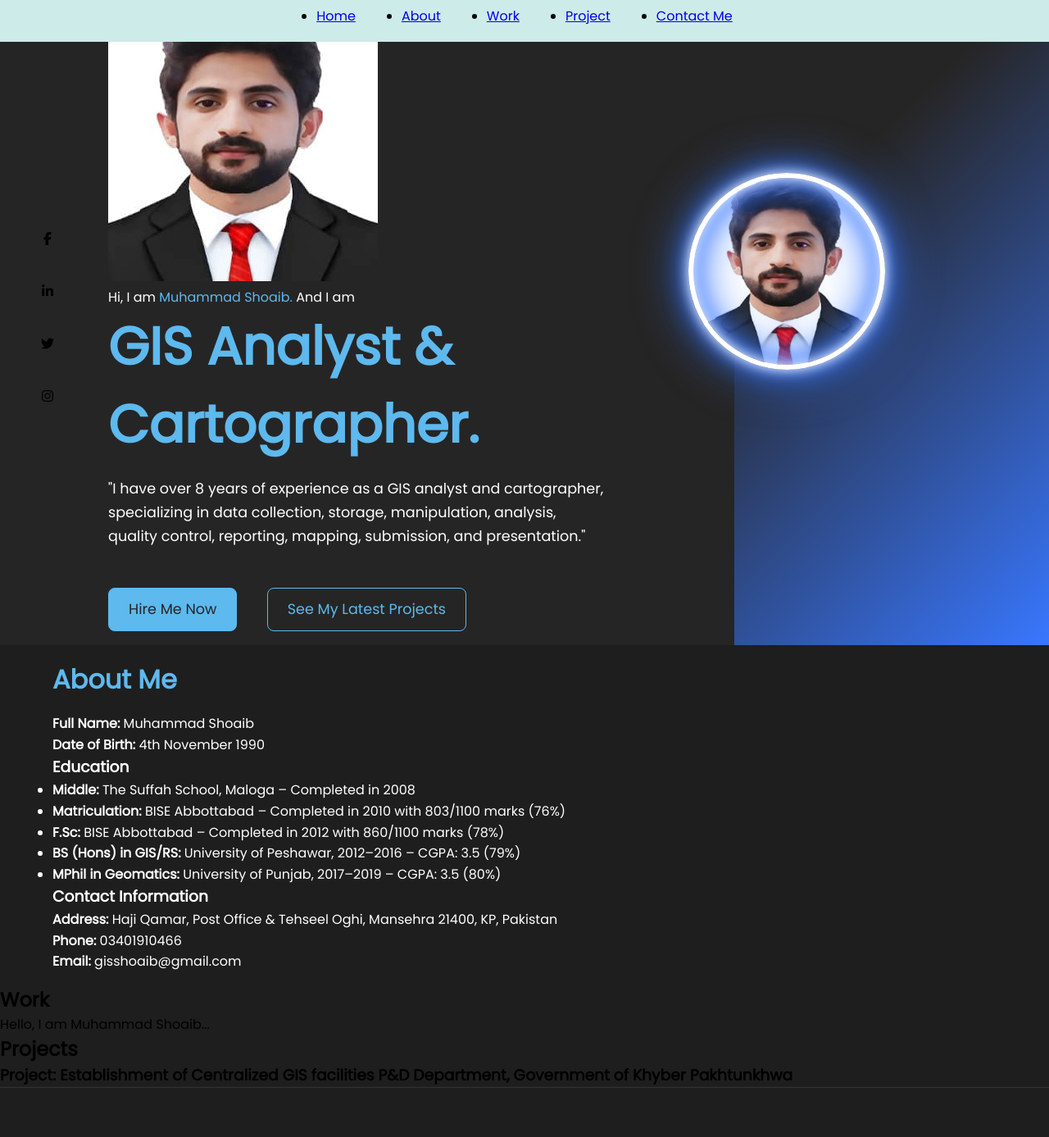
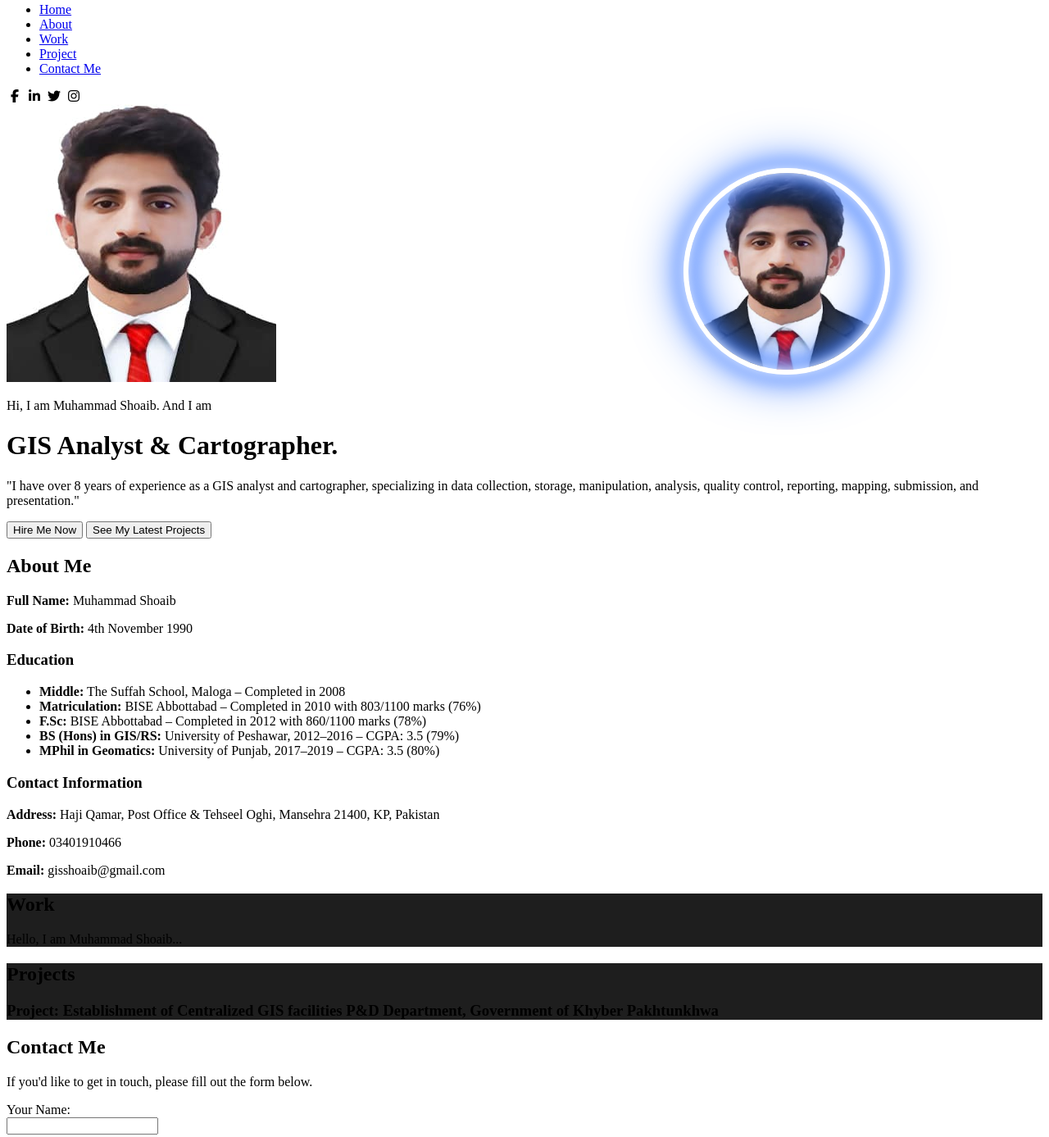
Before and after one commit to abdulbasit07WD/My-Portfolio, a plain HTML site: page index.html in a window 1280 px wide. Shown: the part 13-1400 px from the top of the page at 82% size. Drawn offline with Linux system fonts and the light colour scheme.

Commit message:
Update style.css

```diff
--- a/style.css
+++ b/style.css
@@ -1,159 +1,26 @@
-@import url('https://fonts.googleapis.com/css2?family=Poppins&display=swap');
-
-* {
-    margin: 0;
-    padding: 0;
-    box-sizing: border-box;
-    font-family: "Poppins", sans-serif;
-}
-
-.portfolio-container {
-    min-height: 100vh;
-    width: 100%;
-    display: flex;
-}
-/* ===== Navigation Styling ===== */
-.navlist {
-    display: flex;
-    gap: 3.5rem;
-    height: 8vh;
-    width: 100%;
-    justify-content: center;
-    align-items: center;
-    position: fixed;
-    top: 0;
-    left: 0;
-    right: 0;
-    transition: top 0.3s ease; /* Smooth transition when hiding and showing */
-    z-index: 100; /* Ensures it's always on top */
-    background-color: #cdebe8; /* Add background to prevent content overlap */
-}
-
-.left-container,
-.right-container {
-    height: 100vh;
-    display: flex;
-    align-items: center;
-}
-
-.left-container {
-    background-color: #262525;
-    width: 70%;
-    padding-left: 3rem;
-}
-
-.right-container {
-   background: linear-gradient(-45deg, #3877ff, #262525 70%);
-    width: 30%;
-}
-
-.icons .fa-brand {
-    color: #bbb;
-    font-size: 1.7rem;
-}
-
-.icons {
-    display: flex;
-    flex-direction: column;
-    justify-content: center;
-    align-items: center;
-    gap: 3rem;
-}
-
-.content {
-    margin-left: 4rem;
-}
-
-.intro {
-    color: #fff;
-}
-
-.content .intro span {
-    color: #5db9ee;
-}
-
-.content h2 {
-    font-size: 1.5rem;
-    color: #fff;
-}
-
-.content h1 {
-    font-size: 4rem;
-    color: #5db9ee;
-}
-
-.content .detail {
-    font-size: 1.1rem;
-    color: #fff;
-    max-width: 38rem;
-    margin: 1.1rem 0 3rem 0;
-    line-height: 1.8rem;
-}
-
-.btn-container button {
-    border: .1rem solid #5db9ee;
-    font-size: 1.1rem;
-    padding: .8rem 1.5rem;
-    border-radius: 0.5rem;
-    cursor: pointer;
-    transition: .5s;
-}
-
-button:nth-child(1) {
-    background: #5db9ee;
-    color: #262525;
-}
-
-button:nth-child(2) {
-    background: transparent;
-    color: #5db9ee;
-    margin-left: 2rem;
-}
-
-button:nth-child(1):hover {
-    background: transparent;
-    color: #5db9ee;
-}
-
-button:nth-child(2):hover {
-    background: #5db9ee;
-    color: #262525;
-}
-
-.icons .fa-brands:hover {
-    cursor: pointer;
-    background: linear-gradient(#fff, #3877ff);
-    -webkit-background-clip: text;
-    -webkit-text-fill-color: transparent;
-}
-
-/* ===== Circle Styling ===== */
+/* ===== Circle container ===== */
 .design .circle {
     aspect-ratio: 1; /* Ensures the container remains a perfect square */
     position: absolute;
     border-radius: 50%; /* Makes it a circle */
-    top: 43%;
-    left: 75%;
-    transform: translate(-50%, -50%); /* Centers the circle */
-    overflow: hidden; /* Hides anything that overflows the circle */
+    top: 43%;    /* Position the circle vertically */
+    left: 75%;   /* Position the circle horizontally */
+    transform: translate(-50%, -50%);  /* Center the circle */
+    overflow: hidden;  /* Hide anything that overflows the circle */
 }
 
-/* Circle with gradient background */
+/* Circle with Gradient (1st Circle) */
 .circle:nth-child(1) {
     background: linear-gradient(90deg, #272626 50%, #3b3939 50%);
     width: 12rem;
-    height: 12rem;
+    height: 12rem;  /* Ensure the circle is a perfect circle */
 }
 
-/* Circle with image */
+/* Circle with Image (2nd Circle) */
 .circle:nth-child(2) {
-    width: 15rem;  /* Set circle size */
-    height: 15rem; /* Ensure height matches width */
-    background-image: url("images/portfolio.jpg");
-    background-size: cover; /* Ensures the image covers the entire circle */
-    background-position: center; /* Centers the image within the circle */
-    background-repeat: no-repeat;
-    border: .4rem solid #fff; /* Border around the circle */
+    width: 15rem;    /* Circle size */
+    height: 15rem;   /* Same as width to ensure it's a circle */
+    border: .4rem solid #fff;
     box-shadow:
         0 0 1rem #fff,
         inset 0 0 1rem #fff,
@@ -161,129 +28,8 @@ button:nth-child(2):hover {
         inset 0 0 2rem #3877ff,
         0 0 4rem #3877ff,
         inset 0 0 4rem #3877ff;
+    background-image: url("images/portfolio.jpg");  /* Image as background */
+    background-size: cover;   /* Ensure the image covers the entire circle */
+    background-position: center;  /* Centers the image inside the circle */
+    background-repeat: no-repeat;  /* Ensure the image doesn't repeat */
 }
-
-/* ===== Section Styling (About, Work, Projects) ===== */
-.section {
-    padding: 1rem 4rem;
-    background-color: #1e1e1e;
-    color: #fff;
-    font-size: 1rem;
-    line-height: 1.6;
-}
-
-.section h2 {
-    font-size: 2rem;
-    color: #5db9ee;
-    margin-bottom: 1rem;
-}
-
-/* ===== Responsive Fix ===== */
-@media screen and (max-width: 768px) {
-    section {
-        padding: 2rem 5%;
-    }
-
-    section h2 {
-        font-size: 2rem;
-    }
-
-    section p {
-        font-size: 0.95rem;
-    }
-
-    #project h3 {
-        font-size: 1.2rem;
-        color: #5db9ee;
-    }
-}
-
-/* ===== CONTACT SECTION STYLING ===== */
-#contact {
-    background-color: #1e1e1e;
-    padding: 4rem 8%;
-    color: #fff;
-    font-family: 'Poppins', sans-serif;
-    border-top: 1px solid #333;
-}
-
-#contact h2 {
-    font-size: 2.5rem;
-    color: #5db9ee;
-    margin-bottom: 1.5rem;
-    border-bottom: 2px solid #5db9ee;
-    display: inline-block;
-    padding-bottom: 0.5rem;
-}
-
-#contact p {
-    font-size: 1rem;
-    line-height: 1.8;
-    margin-bottom: 2rem;
-    color: #ccc;
-    max-width: 600px;
-}
-
-/* Form styling */
-#contact form {
-    max-width: 600px;
-    background-color: #262525;
-    padding: 2rem;
-    border-radius: 10px;
-    box-shadow: 0 0 1rem rgba(0, 0, 0, 0.3);
-}
-
-#contact form label {
-    display: block;
-    font-size: 1rem;
-    margin-bottom: 0.3rem;
-    color: #5db9ee;
-}
-
-#contact form input,
-#contact form textarea {
-    width: 100%;
-    padding: 0.8rem;
-    margin-bottom: 1.5rem;
-    border: 1px solid #5db9ee;
-    border-radius: 5px;
-    background-color: #1e1e1e;
-    color: #fff;
-    font-size: 1rem;
-    transition: 0.3s;
-}
-
-#contact form input:focus,
-#contact form textarea:focus {
-    border-color: #fff;
-    outline: none;
-    background-color: #2c2c2c;
-}
-
-/* Buttons */
-#contact button {
-    padding: 0.7rem 1.5rem;
-    font-size: 1rem;
-    border: 1px solid #5db9ee;
-    border-radius: 5px;
-    background-color: #5db9ee;
-    color: #262525;
-    cursor: pointer;
-    transition: 0.3s ease;
-    margin-right: 1rem;
-}
-
-#contact button:hover {
-    background-color: transparent;
-    color: #5db9ee;
-}
-
-.footer {
-    background-color: #121212; /* Darker shade for contrast */
-    color: #aaa;
-    text-align: center;
-    padding: 1rem 0;
-    font-size: 0.9rem;
-    margin-top: 0rem;
-    border-top: 1px solid #333;
-}
```
